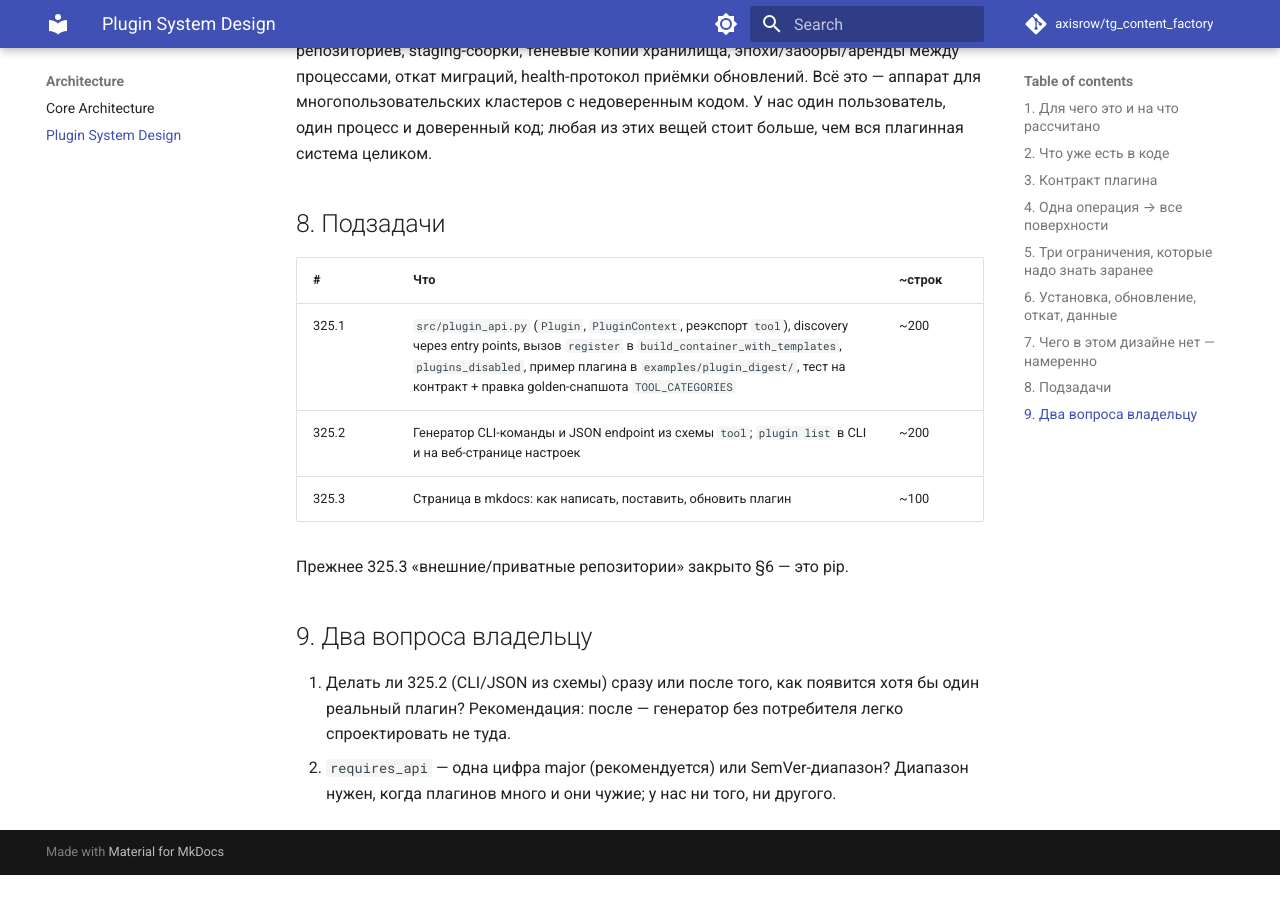
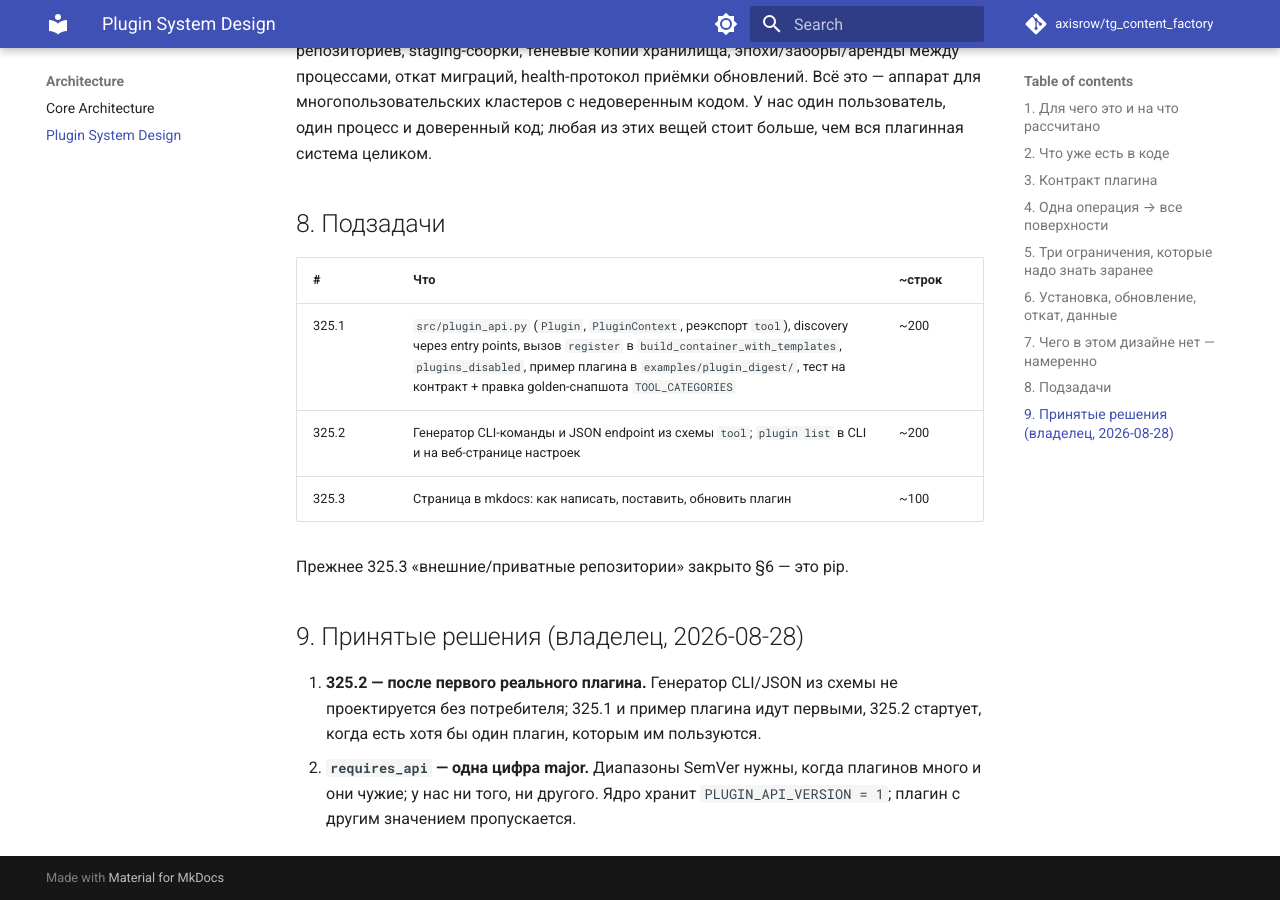
Before and after one commit to axisrow/tg_content_factory, an MkDocs documentation site: the page built from docs/design/plugin-system.md, in a window 1280 px wide and 900 px high, scrolled down 3158 px. Built offline with MkDocs 1.6.1 and Material for MkDocs 9.7.7, drawn with Linux system fonts in a browser that asks for light colours; comment, search, counter and statistics services are not loaded; before the commit the page ends 4033 px from its top, so only the background shows below that; some of the changed text lies outside the part shown.

Commit message:
docs: record owner decisions in plugin design (325.0)
Co-Authored-By: Claude Fable 5 <noreply@anthropic.com>
Claude-Session: https://claude.ai/code/session_017svD4Ki98G2QqDgkgc91gi

```diff
--- a/docs/design/plugin-system.md
+++ b/docs/design/plugin-system.md
@@ -139,10 +139,12 @@ health-протокол приёмки обновлений. Всё это —
 
 Прежнее 325.3 «внешние/приватные репозитории» закрыто §6 — это pip.
 
-## 9. Два вопроса владельцу
+## 9. Принятые решения (владелец, 2026-08-28)
 
-1. Делать ли 325.2 (CLI/JSON из схемы) сразу или после того, как появится
-   хотя бы один реальный плагин? Рекомендация: после — генератор без
-   потребителя легко спроектировать не туда.
-2. `requires_api` — одна цифра major (рекомендуется) или SemVer-диапазон?
-   Диапазон нужен, когда плагинов много и они чужие; у нас ни того, ни другого.
+1. **325.2 — после первого реального плагина.** Генератор CLI/JSON из
+   схемы не проектируется без потребителя; 325.1 и пример плагина идут
+   первыми, 325.2 стартует, когда есть хотя бы один плагин, которым им
+   пользуются.
+2. **`requires_api` — одна цифра major.** Диапазоны SemVer нужны, когда
+   плагинов много и они чужие; у нас ни того, ни другого. Ядро хранит
+   `PLUGIN_API_VERSION = 1`; плагин с другим значением пропускается.
```
Also changed, not shown: other parts of docs/design/plugin-system.md (+1 -1 lines).
